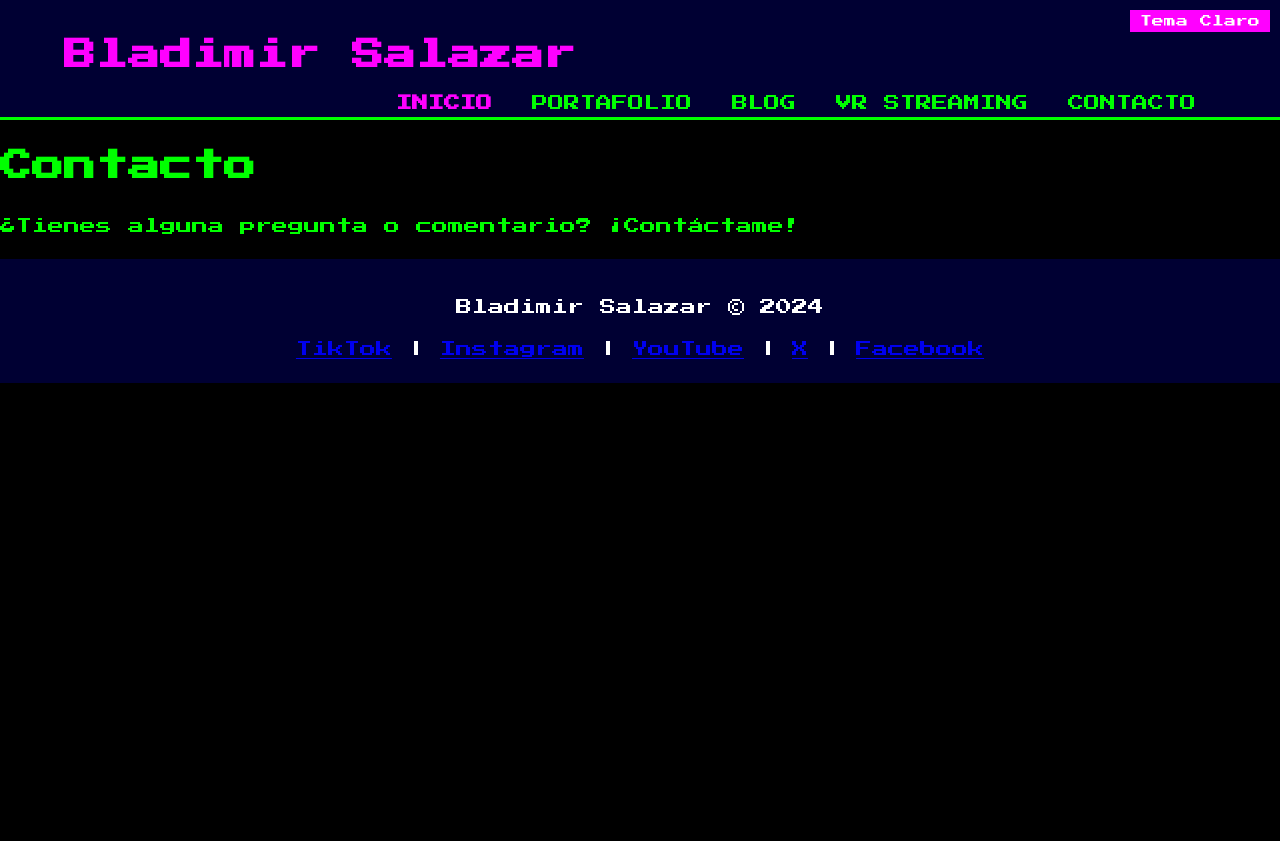
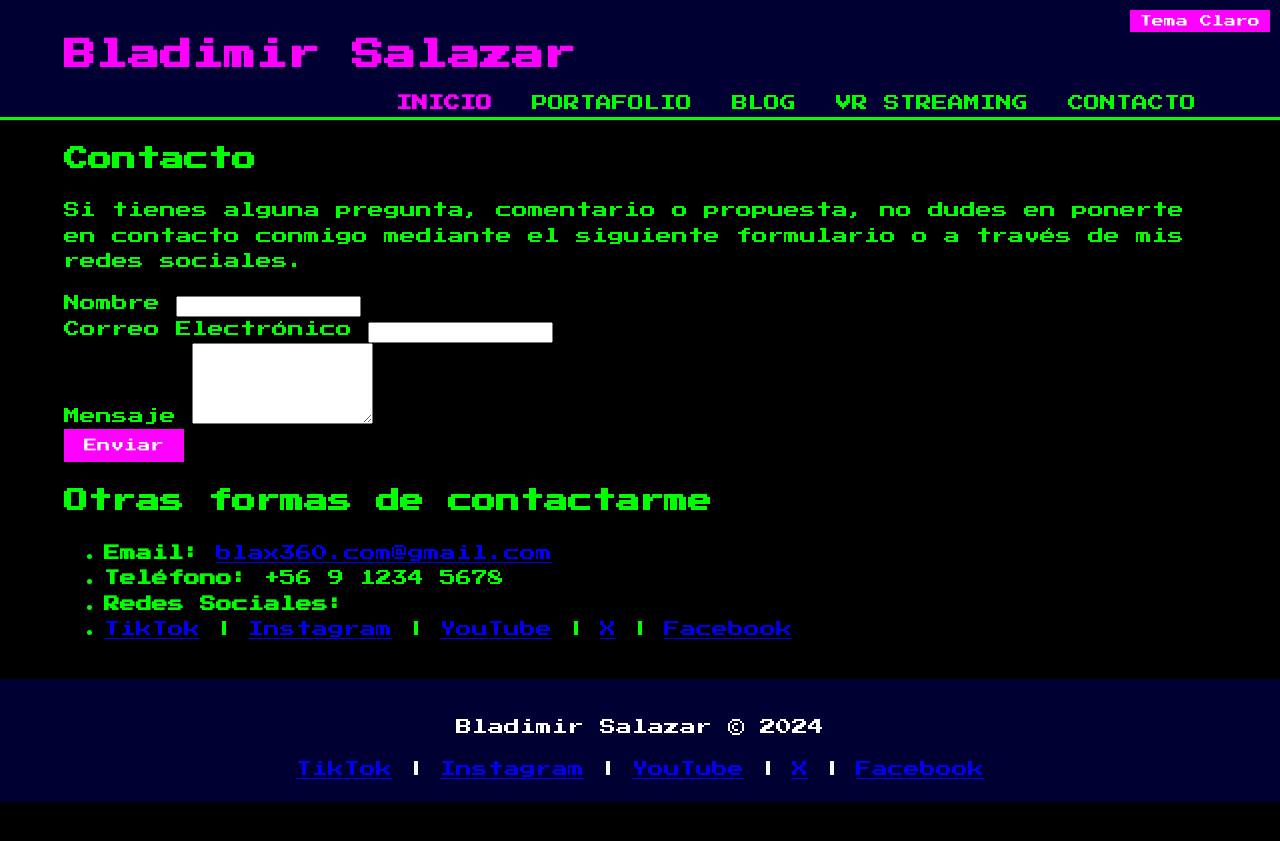
Before and after one commit to blax360/blax360.com, a Jekyll site: the page built from contact.html, in a window 1280 px wide. Shown: the top 841 px of the page. Built offline with Jekyll 4.4.1, drawn with Linux system fonts in a browser that asks for light colours.

```diff
--- a/contact.html
+++ b/contact.html
@@ -4,5 +4,43 @@
 permalink: /contact/
 ---
 
-<h1>Contacto</h1>
-<p>¿Tienes alguna pregunta o comentario? ¡Contáctame!</p>
+<section class="contact-section">
+    <div class="container">
+        <h1>Contacto</h1>
+        <p>Si tienes alguna pregunta, comentario o propuesta, no dudes en ponerte en contacto conmigo mediante el siguiente formulario o a través de mis redes sociales.</p>
+
+        <!-- Formulario de Contacto -->
+        <form action="https://formspree.io/f/xpzvrqbl" method="POST" class="contact-form">
+            <div class="form-group">
+                <label for="name">Nombre</label>
+                <input type="text" id="name" name="name" required>
+            </div>
+            <div class="form-group">
+                <label for="email">Correo Electrónico</label>
+                <input type="email" id="email" name="email" required>
+            </div>
+            <div class="form-group">
+                <label for="message">Mensaje</label>
+                <textarea id="message" name="message" rows="5" required></textarea>
+            </div>
+            <button type="submit" class="submit-button">Enviar</button>
+        </form>
+
+        <!-- Información de Contacto Adicional -->
+        <div class="contact-info">
+            <h2>Otras formas de contactarme</h2>
+            <ul>
+                <li><strong>Email:</strong> <a href="mailto:blax360.com@gmail.com">blax360.com@gmail.com</a></li>
+                <li><strong>Teléfono:</strong> +56 9 1234 5678</li>
+                <li><strong>Redes Sociales:</strong></li>
+                <li>
+                    <a href="https://tiktok.com/@blax360" target="_blank">TikTok</a> |
+                    <a href="https://instagram.com/@blax360" target="_blank">Instagram</a> |
+                    <a href="https://youtube.com/@blax360" target="_blank">YouTube</a> |
+                    <a href="https://x.com/@blax360" target="_blank">X</a> |
+                    <a href="https://facebook.com/@blax360" target="_blank">Facebook</a>
+                </li>
+            </ul>
+        </div>
+    </div>
+</section>
```
